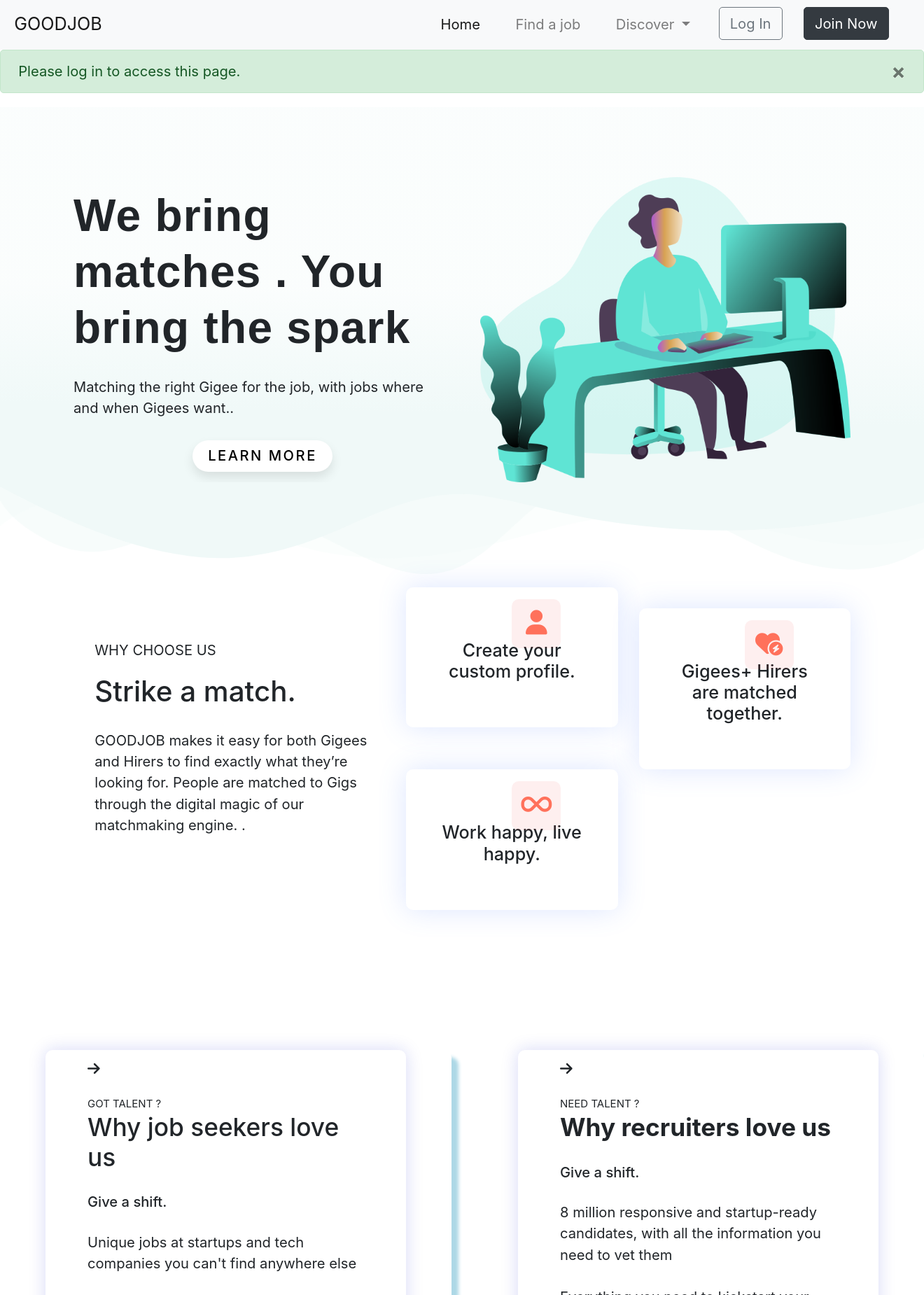
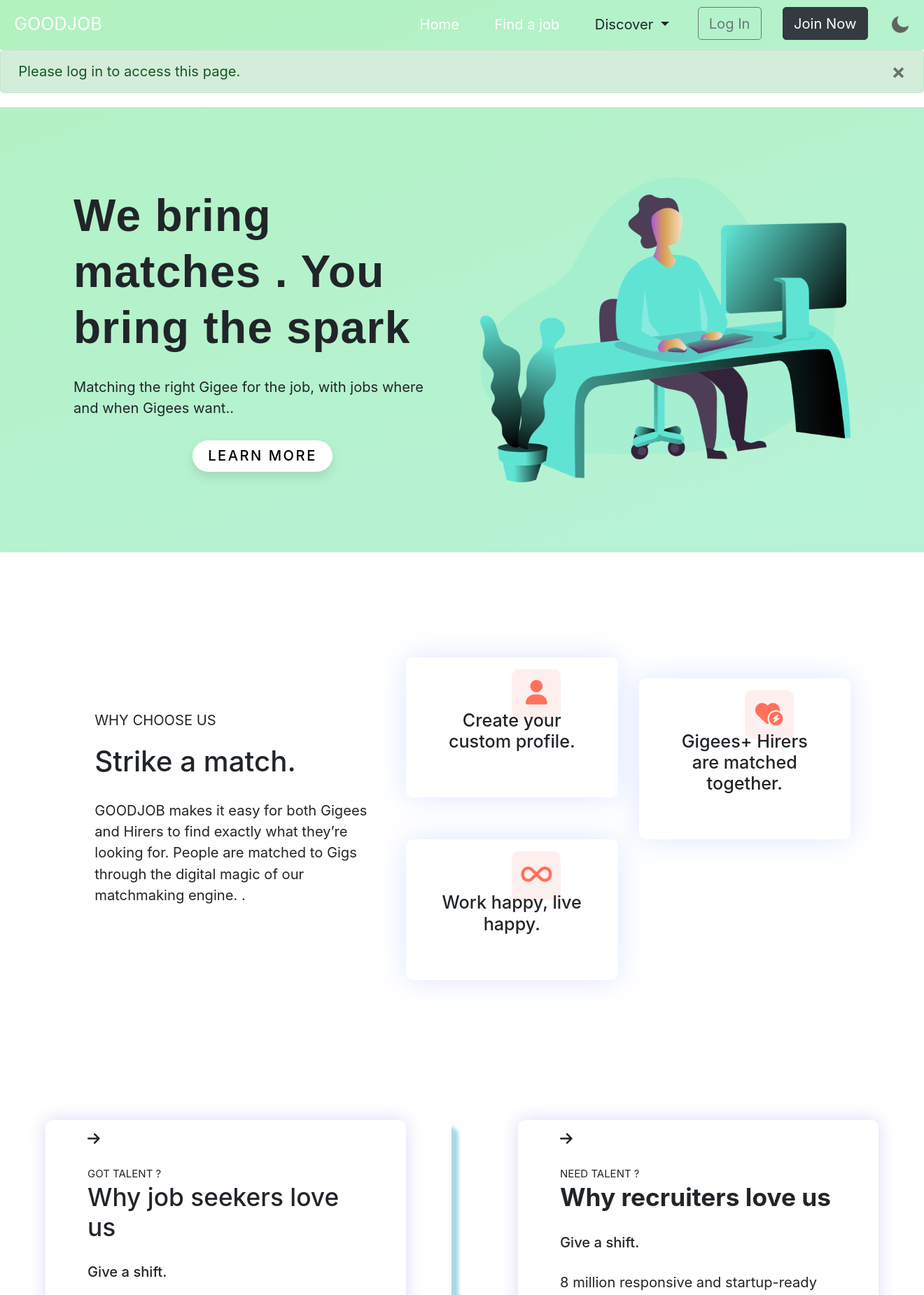
Before and after one commit to Irisvella/DreamTeam-SOEN-341-Project-2023, a Flask app: page / in a window 1320 px wide; the page is wider, and only the part inside the window is pictured. Shown: the top 1850 px of that part at 70% size. Run offline with Flask 3, Linux system fonts and the light colour scheme; data comes from the database, SQL or seed files in the repository; some libraries are stand-ins or nearby versions.

Commit message:
dark mode on homepage
dark mode on first section of the homepage

```diff
--- a/Sprint 2/app/static/css/main.css
+++ b/Sprint 2/app/static/css/main.css
@@ -5,10 +5,55 @@
   list-style: none;
 
 }
+:root {
+
+  --primary-color: linear-gradient(160deg, #B0F2B4, #BAF2E9, #F4F6F9);
+  --secondary-color: #F8F9FA;
+
+  --body-fonts: "Helvetica", "Arial", sans-serif;
+  --line-height: 1.5;
+  --text-color: var(--white);
+  --background-size: 400% 400%;
+	font-size: calc(16px + (20 - 16) * (100vw - 320px) / (1280 - 320));
+}
+
+svg {
+  font-family: var(--body-fonts);
+}
+
+svg circle {
+  fill: var(--primary-color);
+}
+
+
+
+
+/***navbar */
+.baredenaviagtion{
+
+    background: var(--primary-color);
+    background-size: 600% 600%;
+    animation: GradientAnimation 8s ease infinite;
+    }
+
+    @keyframes GradientAnimation {
+    0%{background-position: 0% 23%}
+    50%{background-position: 100% 77%}
+    100%{background-position:0% 23%}
+
+}
+
+
+a {
+  color:#fff;
+  text-decoration: none;
+}
+
+
 
 a:hover i {
   transform: scale(1.2);
-  color: blue;
+  color: rgb(244, 244, 246);
 }
 
 .link {
@@ -71,18 +116,23 @@ input:focus + datalist {
 }
 
 
-:root {
-	font-size: calc(16px + (20 - 16) * (100vw - 320px) / (1280 - 320));
-}
-
 
 /*---------------------
   Hero
+  background:linear-gradient(181.5deg, rgba(240,249,248,0.3) 50%, rgba(240,249,248,1) 80%);
 -----------------------*/
 
 .first-section{
-  padding-top: 100px;
-  background: linear-gradient(181.5deg, rgba(240,249,248,0.3) 50%, rgba(240,249,248,1) 80%);
+    padding-top: 100px;
+    background: var(--primary-color);
+    background-size: 600% 600%;
+    animation: GradientAnimation 8s ease infinite;
+    }
+
+    @keyframes GradientAnimation {
+    0%{background-position: 0% 23%}
+    50%{background-position: 100% 77%}
+    100%{background-position:0% 23%}
 
 
 }
@@ -202,16 +252,21 @@ h1{
 
 
 /**divider***/
+.divider {
+  width: 100%;
+  overflow: hidden;
+  line-height: 0;
+  padding-bottom: 100px;
+}
 .custom-shape-divider-top-1679610980 {
-  position: absolute;
+
   width: 100%;
   overflow: hidden;
   line-height: 0;
   padding-bottom: 500px;
 }
+.custom-shape-divider-top-1679610980 svg {
 
-.custom-shape-divider-top-1679610980 svg {
-  position: relative;
   display: block;
   width: calc(105% + 1.3px);
   height: 143px;
@@ -220,10 +275,12 @@ h1{
 
 .custom-shape-divider-top-1679610980 .shape-fill {
   fill: #F0F9F8;
+
+
 }
 
 .custom-shape-divider-bottom-1679610837 .shape-fill {
-  fill: #F0F9F8;
+  fill:lin #B0F2B4, #BAF2E9, #F4F6F9);
 }
 
 
--- /dev/null
+++ b/Sprint 2/app/static/css/themechange.css
@@ -0,0 +1,49 @@
+  /* Changes in the whole background */
+
+    body.dark-theme {
+        background:var(--secondary-color);
+        color: white;
+
+    }
+
+    #themeIcon{
+  width: 30px;
+  cursor: pointer;
+}
+
+.dark-theme{
+ --primary-color:linear-gradient(90deg,#0c1c2e,#122f50,#25587c);
+ --secondary-color:#F8F9FA;
+}
+
+
+    body.baredenaviagtion{
+        color: #fff;
+    }
+
+
+/*
+  .dark-theme .section {
+    background-color: #222;
+    color: #fff;
+  }
+
+*/
+
+#themeIcon{
+    width: 30px;
+    cursor: pointer;
+}
+
+
+
+/* --color: var(--white);
+    --shadow_exists: var(--shadow_true);
+    --text-color: var(--gray);
+    --background: linear-gradient(90deg,#ff5f6d,#ff8657,#e2911f);
+    --background-size: 400% 400%;
+    .light  {
+   background-color:  linear-gradient(221deg, #B0F2B4, #BAF2E9, #FBEECA);
+    background-size: 600% 600%;
+    animation: GradientAnimation 22s ease infinite;
+}
--- a/Sprint 2/app/static/js/main.js
+++ b/Sprint 2/app/static/js/main.js
@@ -46,3 +46,30 @@ const observer = new IntersectionObserver((entries)=>{
 
 const dynamicText = document.querySelectorAll('.mb-4');
 dynamicText.forEach((el)=> observer.observe(el));
+
+/****dark theme */
+
+var themeIcon = document.getElementById("themeIcon");
+
+themeIcon.onclick = function() {
+  document.body.classList.toggle("dark-theme");
+  if (document.body.classList.contains("dark-theme")) {
+    themeIcon.textContent = "Light Theme";
+  } else {
+    themeIcon.textContent = "Dark Theme";
+  }
+}
+
+
+
+var themeIcon = document.getElementById("themeIcon");
+
+themeIcon.onclick = function(){
+  document.body.classList.toggle("dark-theme");
+    if(document.body.classList.contains("dark-theme")){
+      themeIcon.src = "images/sun.png";
+    }
+    else{
+      themeIcon.src = "images/moon.png";
+    }
+  }
--- a/Sprint 2/app/templates/base.html
+++ b/Sprint 2/app/templates/base.html
@@ -10,6 +10,8 @@
         <link rel="stylesheet" href="https://kit.fontawesome.com/3c22080b59.css" crossorigin="anonymous">
         <link rel="stylesheet" type="text/css" href="{{ url_for('static', filename='css/main.css') }}">
         <link rel="stylesheet" type="text/css" href="{{ url_for('static', filename='css/jobpostings.css') }}">
+        <link rel="stylesheet" type="text/css" href="{{ url_for('static', filename='css/themechange.css') }}">
+
 
         <link href='https://unpkg.com/css.gg@2.0.0/icons/css/bell.css' rel='stylesheet'>
         <link href='https://unpkg.com/css.gg@2.0.0/icons/css/profile.css' rel='stylesheet'>
@@ -19,7 +21,7 @@
     </head>
     <body>
        <!--This is the nav bar -->
-        <nav class="navbar navbar-expand-lg navbar-light bg-light">
+        <nav class="navbar navbar-expand-lg baredenaviagtion">
           <a class="navbar-brand " href="/">GOODJOB</a>
           <button class="navbar-toggler" type="button" data-toggle="collapse" data-target="#navbarTogglerDemo03" aria-controls="navbarSupportedContent" aria-expanded="false" aria-label="Toggle navigation">
             <span class="navbar-toggler-icon"></span>
@@ -115,6 +117,7 @@
               </li>
               {% endif %}
             </ul>
+            <img src="{{ url_for('static', filename='images/moon.png') }}" id="themeIcon" alt="moon" >
           </div>
         </nav>
 
--- a/Sprint 2/app/templates/home/home.html
+++ b/Sprint 2/app/templates/home/home.html
@@ -22,6 +22,8 @@
 
         </div>
     </div>
+    <div class="divider" ></div>
+    <!--
     <div class="custom-shape-divider-top-1679610980" >
         <svg data-name="Layer 1" xmlns="http://www.w3.org/2000/svg" viewBox="0 0 1200 120" preserveAspectRatio="none">
             <path d="M0,0V46.29c47.79,22.2,103.59,32.17,158,28,70.36-5.37,136.33-33.31,206.8-37.5C438.64,32.43,512.34,53.67,583,72.05c69.27,18,138.3,24.88,209.4,13.08,36.15-6,69.85-17.84,104.45-29.34C989.49,25,1113-14.29,1200,52.47V0Z" opacity=".25" class="shape-fill"></path>
@@ -29,7 +31,7 @@
             <path d="M0,0V5.63C149.93,59,314.09,71.32,475.83,42.57c43-7.64,84.23-20.12,127.61-26.46,59-8.63,112.48,12.24,165.56,35.4C827.93,77.22,886,95.24,951.2,90c86.53-7,172.46-45.71,248.8-84.81V0Z" class="shape-fill"></path>
         </svg>
     </div>
-
+ -->
 </section>
 
 
@@ -77,9 +79,6 @@
   </div>
 </div>
 </section>
-
-
-
 
 
 
```
Also changed, not shown: Sprint 2/app/static/images/developer2.png (renamed from Sprint 2/app/static/images/developer (1).png), Sprint 2/app/static/images/moon.png (added), Sprint 2/app/static/images/sun.png (added).
